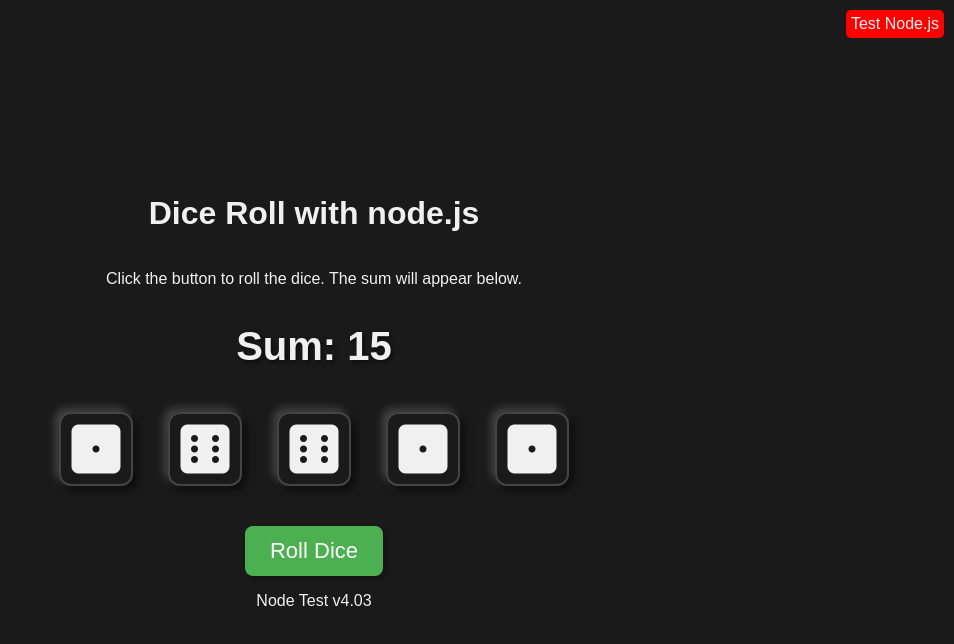
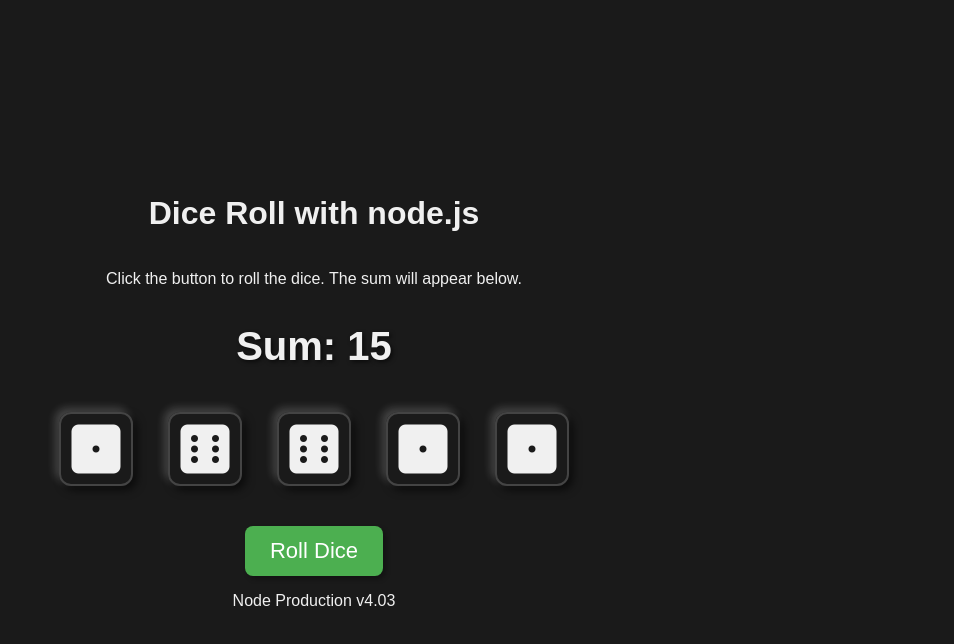
Before and after one commit to nicolemagdz/dice-nodejs, a website: page static/index.html in a window 1280 px wide. Shown: the whole page, without its empty margins (326-1280 px from the left). Drawn offline with Linux system fonts and the light colour scheme.

Commit message:
Update index

```diff
--- a/static/index.html
+++ b/static/index.html
@@ -40,12 +40,7 @@
 		</div>
 	</div>
 	<button class="btn" onclick="rollDice()">Roll Dice</button>
-	<div id="test-tag" style="display: none; position: absolute; top: 10px;
-							  right: 10px; background-color: red;
-							  padding: 5px; border-radius: 5px;">
-		Test Node.js
-	</div>
 	<script src="script.js"></script>
-	<p>Node Test v4.03</p>
+	<p>Node Production v4.03</p>
 </body>
 </html>
```
